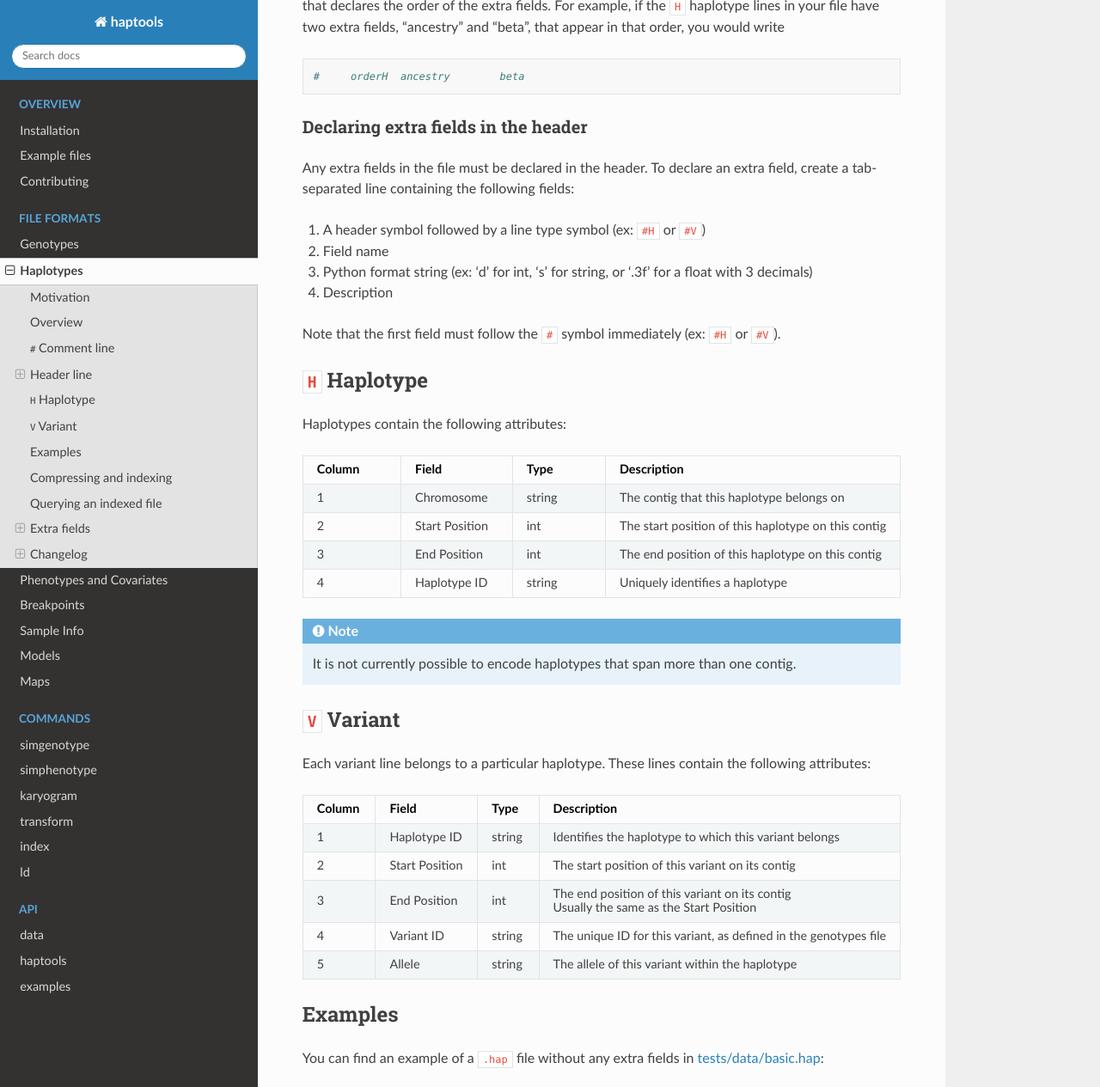
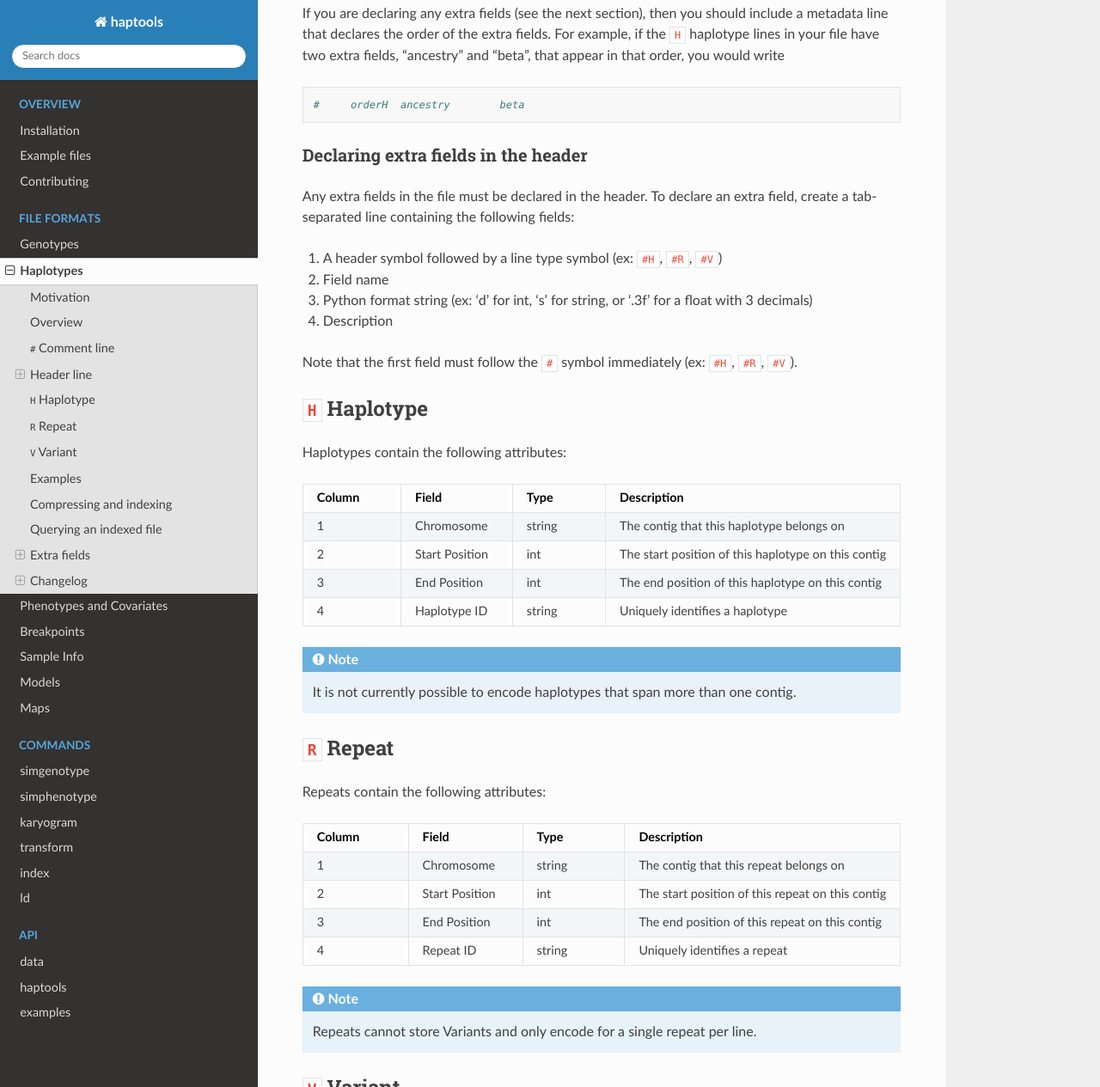
Before and after one commit to CAST-genomics/haptools, a Sphinx documentation site: the page built from docs/formats/haplotypes.rst, in a window 1280 px wide and 1400 px high, scrolled down 2319 px, cut to the strip 0-1265 px from the top of the window. Shown: the whole strip at 86% size. Built offline with Sphinx 7.4.7 and the Read the Docs theme 2.0.0, drawn with Linux system fonts in a browser that asks for light colours; some of the changed text lies outside the part shown.

Commit message:
Updated Docs with Repeat object and simphenotype --repeats option

```diff
--- a/docs/formats/haplotypes.rst
+++ b/docs/formats/haplotypes.rst
@@ -40,6 +40,8 @@ The ``.hap`` format describes a tab-separated file composed of different types o
      - Comment/Header
    * - H
      - Haplotype
+   * - R
+     - Repeat
    * - V
      - Variant
 
@@ -83,12 +85,12 @@ Declaring extra fields in the header
 ------------------------------------
 Any extra fields in the file must be declared in the header. To declare an extra field, create a tab-separated line containing the following fields:
 
-1. A header symbol followed by a line type symbol (ex: ``#H`` or ``#V``)
+1. A header symbol followed by a line type symbol (ex: ``#H``, ``#R``, ``#V``)
 2. Field name
 3. Python format string (ex: 'd' for int, 's' for string, or '.3f' for a float with 3 decimals)
 4. Description
 
-Note that the first field must follow the ``#`` symbol immediately (ex: ``#H`` or ``#V``).
+Note that the first field must follow the ``#`` symbol immediately (ex: ``#H``, ``#R``, ``#V``).
 
 ``H`` Haplotype
 ~~~~~~~~~~~~~~~
@@ -121,6 +123,38 @@ Haplotypes contain the following attributes:
 
 .. note::
    It is not currently possible to encode haplotypes that span more than one contig.
+
+``R`` Repeat
+~~~~~~~~~~~~
+Repeats contain the following attributes:
+
+.. list-table::
+   :widths: 25 25 25 50
+   :header-rows: 1
+
+   * - Column
+     - Field
+     - Type
+     - Description
+   * - 1
+     - Chromosome
+     - string
+     - The contig that this repeat belongs on
+   * - 2
+     - Start Position
+     - int
+     - The start position of this repeat on this contig
+   * - 3
+     - End Position
+     - int
+     - The end position of this repeat on this contig
+   * - 4
+     - Repeat ID
+     - string
+     - Uniquely identifies a repeat
+
+.. note::
+   Repeats cannot store Variants and only encode for a single repeat per line.
 
 ``V`` Variant
 ~~~~~~~~~~~~~
@@ -270,6 +304,22 @@ You can download an example header with a *beta* extra field from `tests/data/si
      - float
      - The effect size of this haplotype; for use in ``simphenotype``
 
+``R`` Repeat
+++++++++++++
+
+.. list-table::
+   :widths: 25 25 25 50
+   :header-rows: 1
+
+   * - Column
+     - Field
+     - Type
+     - Description
+   * - 5
+     - Effect Size
+     - float
+     - The effect size of this repeat; for use in ``simphenotype``
+
 ``V`` Variant
 +++++++++++++
 No extra fields are required here.
```
Also changed, not shown: docs/api/data.rst (+41 -2 lines), docs/commands/simphenotype.rst (+8 -0 lines), 1 other file.
